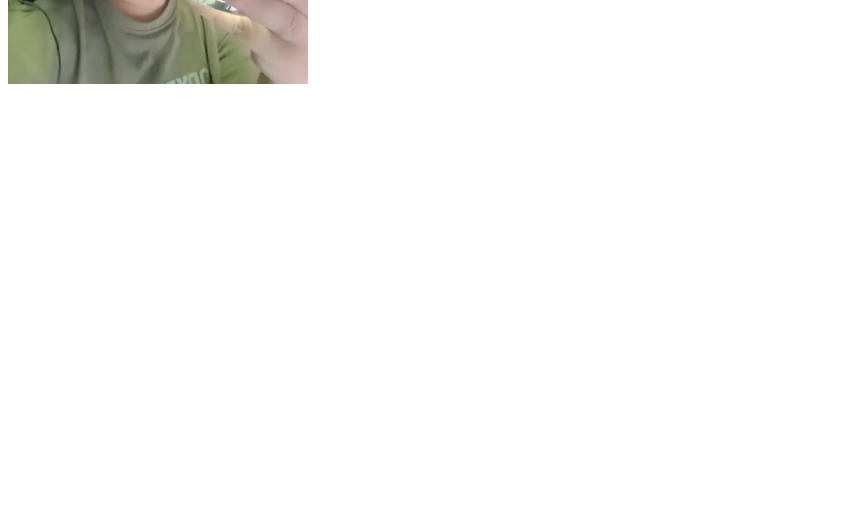
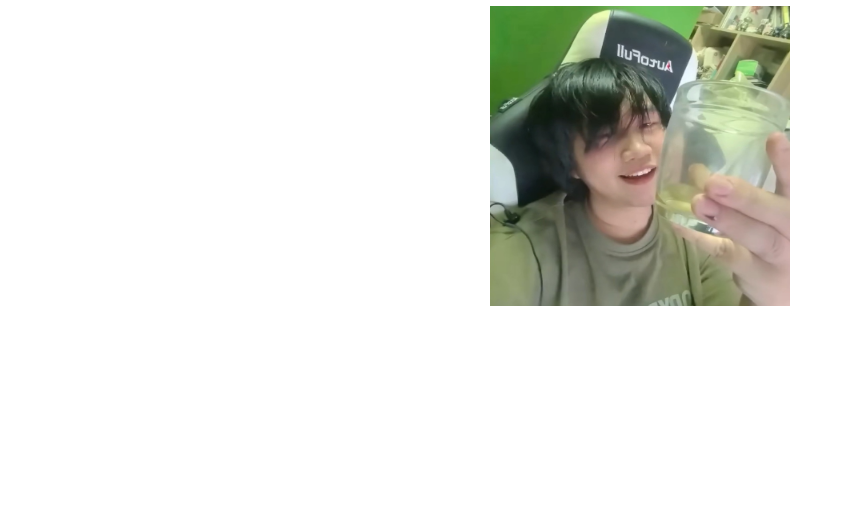
Before and after one commit to TLRKFXE/TLRKFXE.github.io, a plain HTML site: page index.html in a window 1280 px wide. Shown: the part 282-800 px from the top of the page, without its empty margins (0-845 px from the left). Drawn offline with Linux system fonts and the light colour scheme.

Commit message:
Update index.html

```diff
--- a/index.html
+++ b/index.html
@@ -1,11 +1,23 @@
-<h1>Welcome!</h1>
 <!DOCTYPE html>
 <html lang="en">
 <head>
     <meta charset="UTF-8">
     <title>欢迎来到米奇妙妙屋</title>
+    <style>
+        body {
+            display: flex;
+            justify-content: center;
+            align-items: center;
+            height: 100vh;
+            margin: 0;
+            text-align: center;
+        }
+    </style>
 </head>
 <body>
-<img src="董事长.png" width="300" height="300">
+    <div>
+        <h1>Welcome!</h1>
+        <img src="董事长.png" width="300" height="300">
+    </div>
 </body>
 </html>
```
